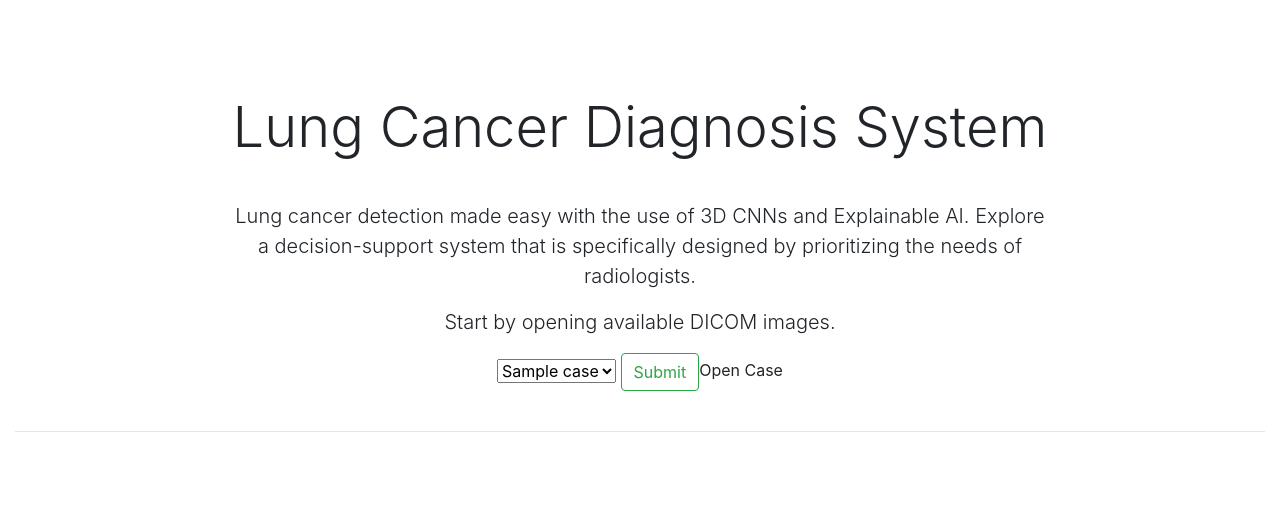
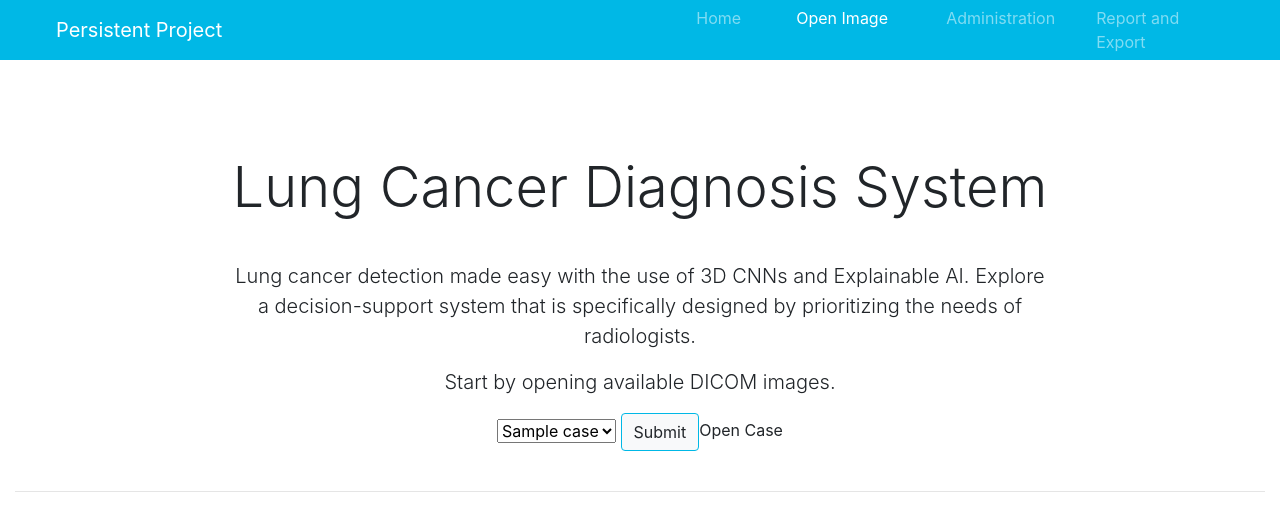
Before and after one commit to chaitanyarahalkar/Persistent-Project, a Django app: template app/templates/app/index.html in a window 1280 px wide. Shown: the top 531 px of the page. Run offline with Django 3.2, Linux system fonts and the light colour scheme; the template is opened without the code that fills it: most values are stand-ins (such as "Sample title", 1, 10 or a date in 2020); parts of the project's set-up code (start-up, migrations or seed data) failed here and were passed over; some libraries are stand-ins or nearby versions.

Commit message:
Add nav bar and change color

```diff
--- a/app/templates/app/index.html
+++ b/app/templates/app/index.html
@@ -11,6 +11,31 @@
 <body>
 
 
+<nav class="navbar navbar-dark navbar-expand-lg" style="background-color: rgb(0, 184, 230); height: 60px;">
+  <a class="navbar-brand" href="#" style="margin-left: 40px;">Persistent Project</a>
+  <button class="navbar-toggler" type="button" data-toggle="collapse" data-target="#navbarSupportedContent" aria-controls="navbarSupportedContent" aria-expanded="false" aria-label="Toggle navigation">
+    <span class="navbar-toggler-icon"></span>
+  </button>
+
+  <div class="collapse navbar-collapse" id="navbarSupportedContent">
+    <ul class="navbar-nav mr-auto" >
+      <li class="nav-item" style="margin-left: 450px;">
+        <a class="nav-link" href="#" style="width: 100px;">Home <span class="sr-only">(current)</span></a>
+      </li>
+      <li class="nav-item active">
+        <a class="nav-link" href="/open" style="width: 150px;">Open Image</a>
+      </li>
+      <li class="nav-item">
+        <a class="nav-link" href="/admin" style="width: 150px;">Administration</a>
+      </li>
+      <li class="nav-item">
+        <a class="nav-link" href="#" style="width: 150px;">Report and Export</a>
+      </li>
+    </ul>
+
+  </div>
+</nav>
+
 <div class="container-fluid" style="text-align: center; margin-top: 70px">
  <br>
   <h1 class="display-4">Lung Cancer Diagnosis System </h1>
@@ -22,7 +47,7 @@
     <option value="{{ case }}">{{ case }}</option>
   </select>
   {% endfor %}
-  <input type="submit" class="btn btn-outline-success">Open Case</input><br><br>
+  <input type="submit" class="btn btn-light" style="border-color: rgb(0, 184, 230);">Open Case</input><br><br>
   </form>
   <hr>
 </div>
```
